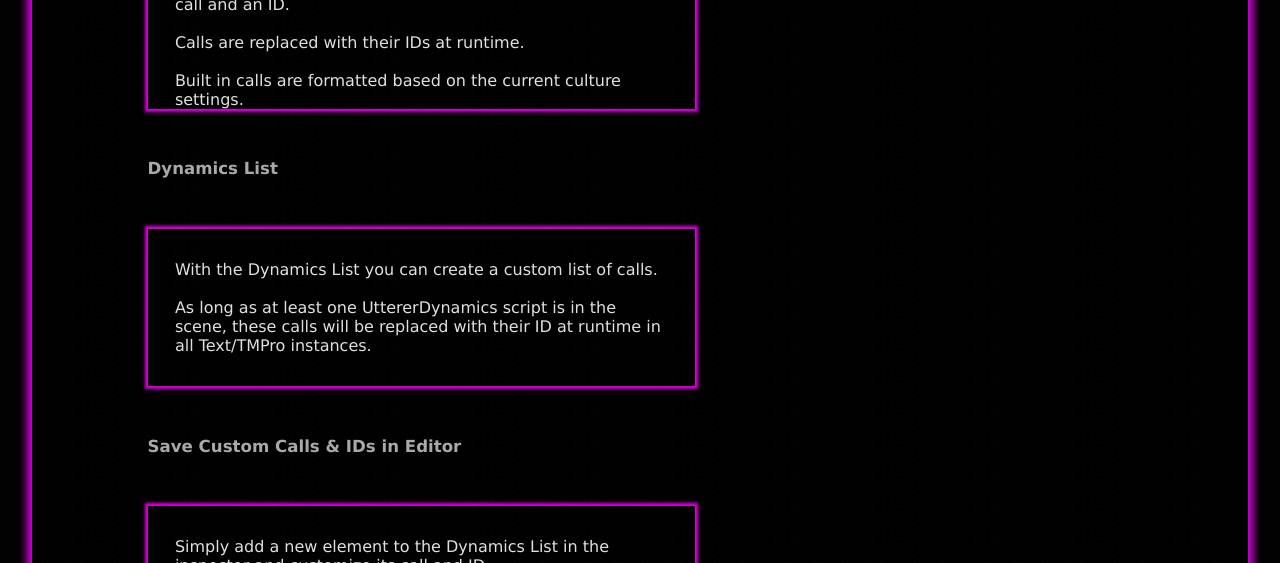
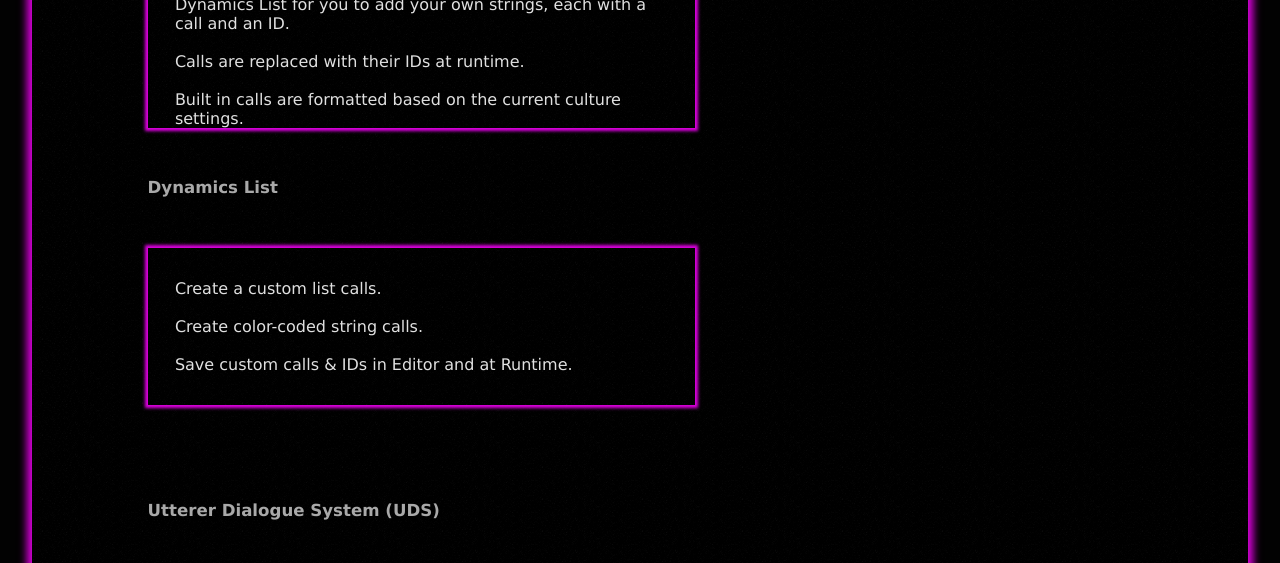
Before and after one commit to Madsir/madsirstudio.github.io, a Jekyll site: the page built from utterer/index.html, in a window 1280 px wide and 1400 px high, scrolled down 2493 px. Shown: the top 563 px of the window. Built offline with Jekyll 4.4.1, drawn with Linux system fonts in a browser that asks for light colours; some of the changed text lies outside the part shown; grey boxes are pictures that could not be loaded.

Commit message:
Update index.html

```diff
--- a/utterer/index.html
+++ b/utterer/index.html
@@ -87,7 +87,7 @@
 		<br>
 		<br>
 		<br>
-		<h2>The Utterer package comes with three main components:<br>Utterer Languages, Utterer Dynamics, and Utterer Dialogue System.</h2>
+		<h2>The Utterer package comes with three main components:<br><br>Utterer Languages, Utterer Dynamics, and Utterer Dialogue System.</h2>
 	<br>
 		<br>
 
@@ -125,27 +125,16 @@
 <p>
 	Utterer Dynamics contains several built in calls as well as a Dynamics List for you to add your own strings, each with a call and an ID.<br><br>
 	Calls are replaced with their IDs at runtime.<br>
-	<br>Built in calls are formatted based on the current culture settings.
-			</p></div><br>
+	<br>Built in calls are formatted based on the current culture settings.<br>
+	</p></div><br>
 	<h2>Dynamics List</h2><br>
 	<div class="baround"><br><p>
-With the Dynamics List you can create a custom list of calls.<br><br>
-		As long as at least one UttererDynamics script is in the scene, these calls will be replaced with their ID at runtime in all Text/TMPro instances.</p>
-		<br></div><br>
-	<h2>Save Custom Calls & IDs in Editor</h2><br>
-	<div class="baround"><br><p>
-		Simply add a new element to the Dynamics List in the inspector and customize its call and ID.<br><br> The list will automatically save itself when edited.
-		</p><br></div>
-		<br>
-	<h2>Save Custom Calls & IDs at Runtime</h2><br>
-	<div class="baround"><br>
-		<p>The Language Chooser prefab saves user input as IDs for custom calls.<br><br> Create calls at runtime using the Input's Placeholder text as the call and the user's input as the ID.</p><br></div>
+	Create a custom list calls.<br><br>
+	Create color-coded string calls.<br><br>
+	Save custom calls & IDs in Editor and at Runtime.<br>
+	</p><br></div>
 	<br>
-	<h2>Color-coded Strings</h2><br>
-	<div class="baround"><br><p>
-	If you set the ID of a &lt;call&gt; to "color", it creates a Color Field for you to set a permanent color for the all instances of the text inside the call.</p>
-			<br></div>
-		<br>
+
 <br>
 	<br><br>
 	<h2>Utterer Dialogue System (UDS)</h2>
```
